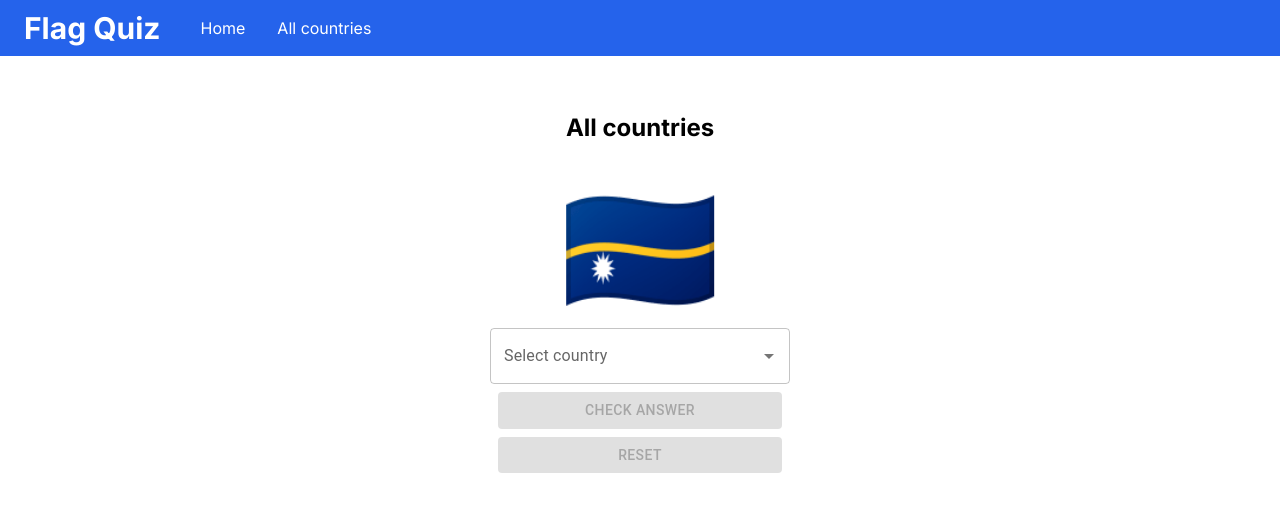
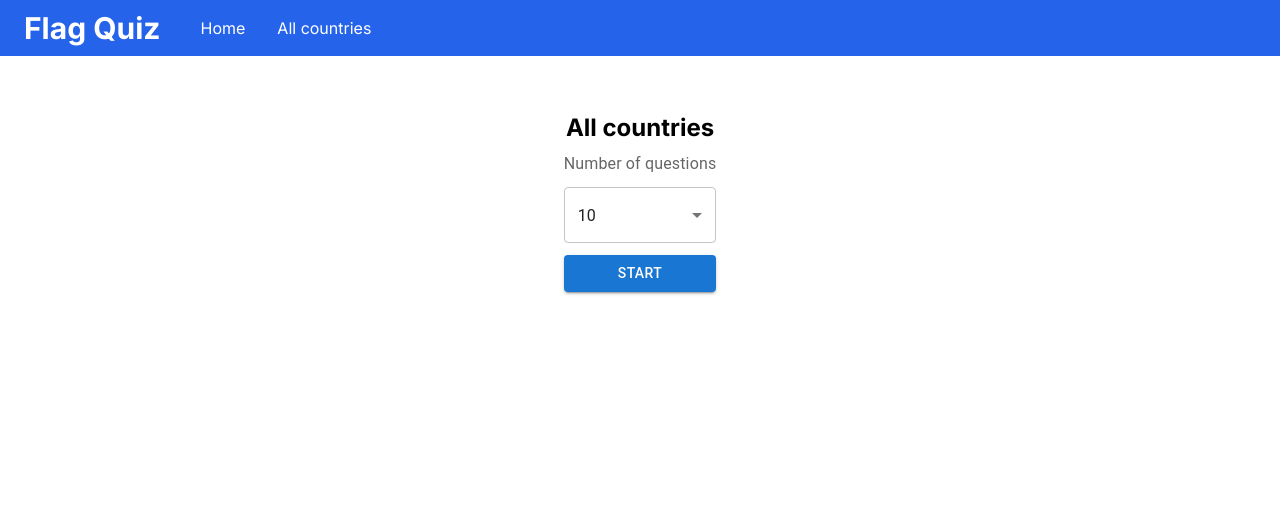
Before and after one commit to rpg0001/flagquiz, a Next.js app: page /all-countries in a window 1280 px wide. Shown: the top 512 px of the page. Built offline with nearby package versions, Linux system fonts and the light colour scheme.

Commit message:
Select number of questions per game

```diff
--- a/src/app/all-countries/page.tsx
+++ b/src/app/all-countries/page.tsx
@@ -1,12 +1,12 @@
 "use client";
 import { countries } from "@/data/countries";
-import Quiz from "../components/Quiz";
+import Quiz from "../components/quizComponents/Quiz";
 
 export default function AllCountries() {
   return (
     <>
       <h2>All countries</h2>
-      <Quiz countries={countries} />
+      <Quiz allCountries={countries} />
     </>
   );
 }
--- a/src/app/components/Quiz.tsx
+++ /dev/null
@@ -1,74 +0,0 @@
-"use client";
-import { Country, countries } from "@/data/countries";
-import { AutocompleteChangeReason, Autocomplete, TextField } from "@mui/material";
-import { useState, useEffect, SyntheticEvent } from "react";
-import Buttons from "./Buttons";
-import Flag from "./Flag";
-import ResultText from "./ResultText";
-import Loading from "./Loading";
-
-export type CorrectType = "Correct!" | "Incorrect!";
-
-export default function Quiz(props: { countries: Country[] }) {
-    const [country, setCountry] = useState<Country>();
-    const [selectedCountry, setSelectedCountry] = useState<Country | null>();
-    const [answered, setAnswered] = useState<CorrectType | null>();
-
-    function getRandomCountry(): Country {
-      const randomInteger = Math.floor(Math.random() * 250);
-      return countries[randomInteger];
-    };
-
-    useEffect(() => {
-      setCountry(getRandomCountry());
-    }, []);
-
-    function handleChange(
-      event: SyntheticEvent<Element, Event>,
-      value: Country | null,
-      reason: AutocompleteChangeReason
-    ) {
-      if (value) setSelectedCountry(value);
-    };
-
-    function checkAnswer() {
-      if (country === selectedCountry) {
-        setAnswered("Correct!");
-      } else {
-        setAnswered("Incorrect!");
-      }
-    }
-
-    function reset() {
-      setSelectedCountry(null);
-      setAnswered(null);
-      setCountry(getRandomCountry());
-    }
-
-    return (
-      <>
-      <div className="w-fit flex flex-col h-max items-center p-4">
-
-        {country ? <Flag emoji={country?.emoji} /> : <Loading />}
-
-        <Autocomplete
-          disablePortal
-          id="combo-box-demo"
-          options={countries}
-          sx={{ width: 300 }}
-          renderInput={(params) => <TextField {...params} label="Select country" />}
-          onChange={handleChange} />
-
-        <Buttons
-          answered={answered}
-          selectedCountry={selectedCountry}
-          checkAnswer={checkAnswer}
-          reset={reset} />
-
-        <ResultText
-          answered={answered}
-          countryLabel={country?.label} />
-
-      </div></>
-    )
-  }
--- a/src/app/components/Buttons.tsx
+++ b/src/app/components/quizComponents/Buttons.tsx
@@ -7,7 +7,7 @@ export default function Buttons(props: {
     answered: CorrectType | null | undefined,
     selectedCountry: Country | null | undefined,
     checkAnswer: () => void,
-    reset: () => void
+    next: () => void
 }) {
     return (
         <div className="w-full flex flex-col items-center p-2 gap-2">
@@ -19,9 +19,9 @@ export default function Buttons(props: {
 
 
         {!props.answered ?
-            <Button className=" bg-blue-500 w-full " disabled variant="contained" onClick={props.reset} disableElevation>Reset</Button>
+            <Button className=" bg-blue-500 w-full " disabled variant="contained" onClick={props.next} disableElevation>Next</Button>
             :
-            <Button className=" bg-blue-500 w-full " variant="contained" onClick={props.reset} disableElevation>Reset</Button>
+            <Button className=" bg-blue-500 w-full " variant="contained" onClick={props.next} disableElevation>Next</Button>
         }
         </div>
     )
--- /dev/null
+++ b/src/app/components/quizComponents/Quiz.tsx
@@ -0,0 +1,145 @@
+"use client";
+import { Country } from "@/data/countries";
+import { AutocompleteChangeReason, Autocomplete, TextField, Button, InputLabel, Select, MenuItem, SelectChangeEvent } from "@mui/material";
+import { useState, useEffect, SyntheticEvent } from "react";
+import Buttons from "./Buttons";
+import Flag from "./Flag";
+import ResultText from "./ResultText";
+import Loading from "../Loading";
+
+export type CorrectType = "Correct!" | "Incorrect!";
+
+export default function SetupQuiz(props: { allCountries: Country[] }) {
+  const [numberOfQuestions, setNumberOfQuestions] = useState<number>(10);
+  const [startedQuiz, setStartedQuiz] = useState<boolean>(false);
+  const [countries, setCountries] = useState<Country[]>();
+
+  function startQuiz() {
+    const chosenCountries = getCountries(numberOfQuestions);
+    setCountries(chosenCountries);
+    setStartedQuiz(true);
+  }
+
+  function handleChangeNumberOfQuestions(event: SelectChangeEvent) {
+    const value = parseInt(event.target.value) ?? 10;
+    setNumberOfQuestions(value);
+  }
+
+  function getCountries(numberOfCountries: number) {
+    const chosenCountries: Country[] = [];
+    for (let i = 0; i < numberOfCountries; i++) {
+      const randomInteger = Math.floor(Math.random() * props.allCountries.length);
+      const randomCountry = props.allCountries[randomInteger];
+      if (!chosenCountries.includes(randomCountry)) {
+        chosenCountries.push(randomCountry);
+      } else {
+        i--;
+      }
+    }
+    return chosenCountries;
+  }
+
+  return (
+    <>
+      {!startedQuiz ?
+        <div className="flex flex-col gap-3">
+          <InputLabel id="demo-simple-select-label">Number of questions</InputLabel>
+          <Select
+            labelId="demo-simple-select-label"
+            id="demo-simple-select"
+            value={(numberOfQuestions ?? 10).toString()}
+            label="Age"
+            onChange={handleChangeNumberOfQuestions}
+          >
+            <MenuItem value={10}>10</MenuItem>
+            <MenuItem value={25}>20</MenuItem>
+            <MenuItem value={50}>50</MenuItem>
+            <MenuItem value={100}>100</MenuItem>
+            <MenuItem value={props.allCountries.length}>{props.allCountries.length} (all)</MenuItem>
+          </Select>
+
+          <Button className="bg-blue-500 text-white" variant="contained" onClick={startQuiz}>Start</Button>
+        </div>
+        :
+        countries ?
+        <Quiz countries={countries} infinite={false} />
+        :
+        <p className="text-red-500">Oh no, something went wrong :(</p>
+      }
+    </>
+  )
+}
+
+function Quiz(props: {
+  countries: Country[],
+  infinite: boolean
+}) {
+  const [questionsAnswered, setQuestionsAnswered] = useState<number>(0);
+  const [country, setCountry] = useState<Country>();
+  const [remainingCountries, setRemainingCountries] = useState<Country[]>(props.countries);
+  const [selectedCountry, setSelectedCountry] = useState<Country | null>();
+  const [answered, setAnswered] = useState<CorrectType | null>();
+
+  function getRandomCountry(): Country {
+    const randomInteger = Math.floor(Math.random() * remainingCountries.length);
+    return remainingCountries[randomInteger];
+  };
+
+  useEffect(() => {
+    setCountry(getRandomCountry());
+  }, []);
+
+  function handleChange(
+    event: SyntheticEvent<Element, Event>,
+    value: Country | null,
+    reason: AutocompleteChangeReason
+  ) {
+    if (value) setSelectedCountry(value);
+  };
+
+  function checkAnswer() {
+    setRemainingCountries(remainingCountries.filter(c => c.label != country?.label))
+    setQuestionsAnswered(questionsAnswered + 1);
+    if (country === selectedCountry) {
+      setAnswered("Correct!");
+    } else {
+      setAnswered("Incorrect!");
+    }
+  }
+
+  function next() {
+    setSelectedCountry(null);
+    setAnswered(null);
+    setCountry(getRandomCountry());
+  }
+
+  return (
+    <>
+    <div className="w-fit flex flex-col h-max items-center p-4">
+
+      <p>Answered: {questionsAnswered}  Total: {props.infinite ? "♾️" : props.countries.length}</p>
+
+
+      {country ? <Flag emoji={country?.emoji} /> : <Loading />}
+
+      <Autocomplete
+        disablePortal
+        id="combo-box-demo"
+        options={props.countries}
+        sx={{ width: 300 }}
+        renderInput={(params) => <TextField {...params} label="Select country" />}
+        onChange={handleChange} />
+
+      <Buttons
+        answered={answered}
+        selectedCountry={selectedCountry}
+        checkAnswer={checkAnswer}
+        next={next} />
+
+      <ResultText
+        answered={answered}
+        countryLabel={country?.label} />
+
+    </div></>
+  )
+}
--- a/src/app/globals.css
+++ b/src/app/globals.css
@@ -11,7 +11,7 @@ body {
 }
 
 .navbar-link {
-  @apply text-white hover:bg-blue-400 px-2 mx-2 py-4 h-full
+  @apply text-white hover:bg-blue-500 px-2 mx-2 py-4 h-full
 }
 
 @layer utilities {
```
Also changed, not shown: src/app/components/quizComponents/Flag.tsx (renamed from src/app/components/Flag.tsx), src/app/components/quizComponents/ResultText.tsx (renamed from src/app/components/ResultText.tsx).
